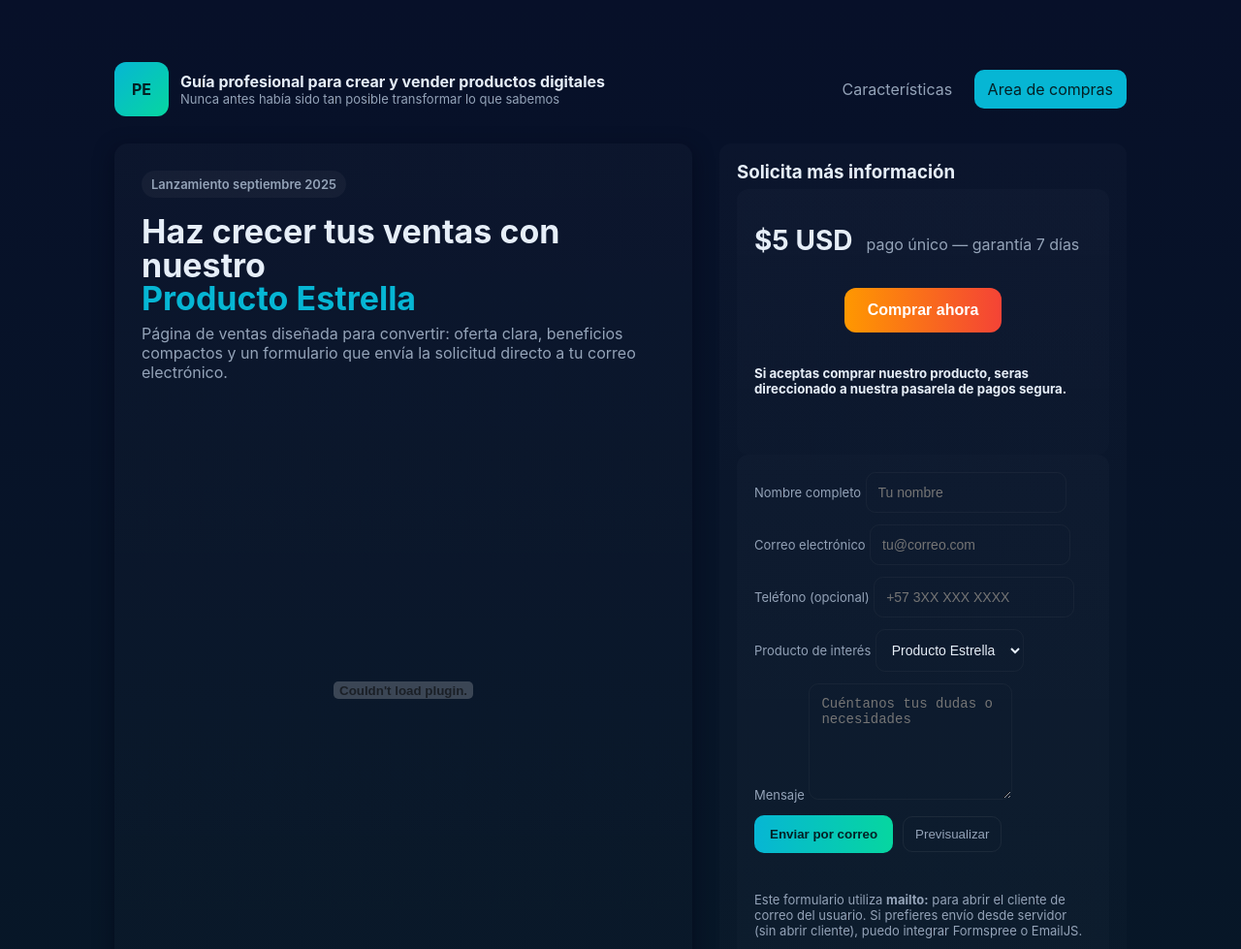
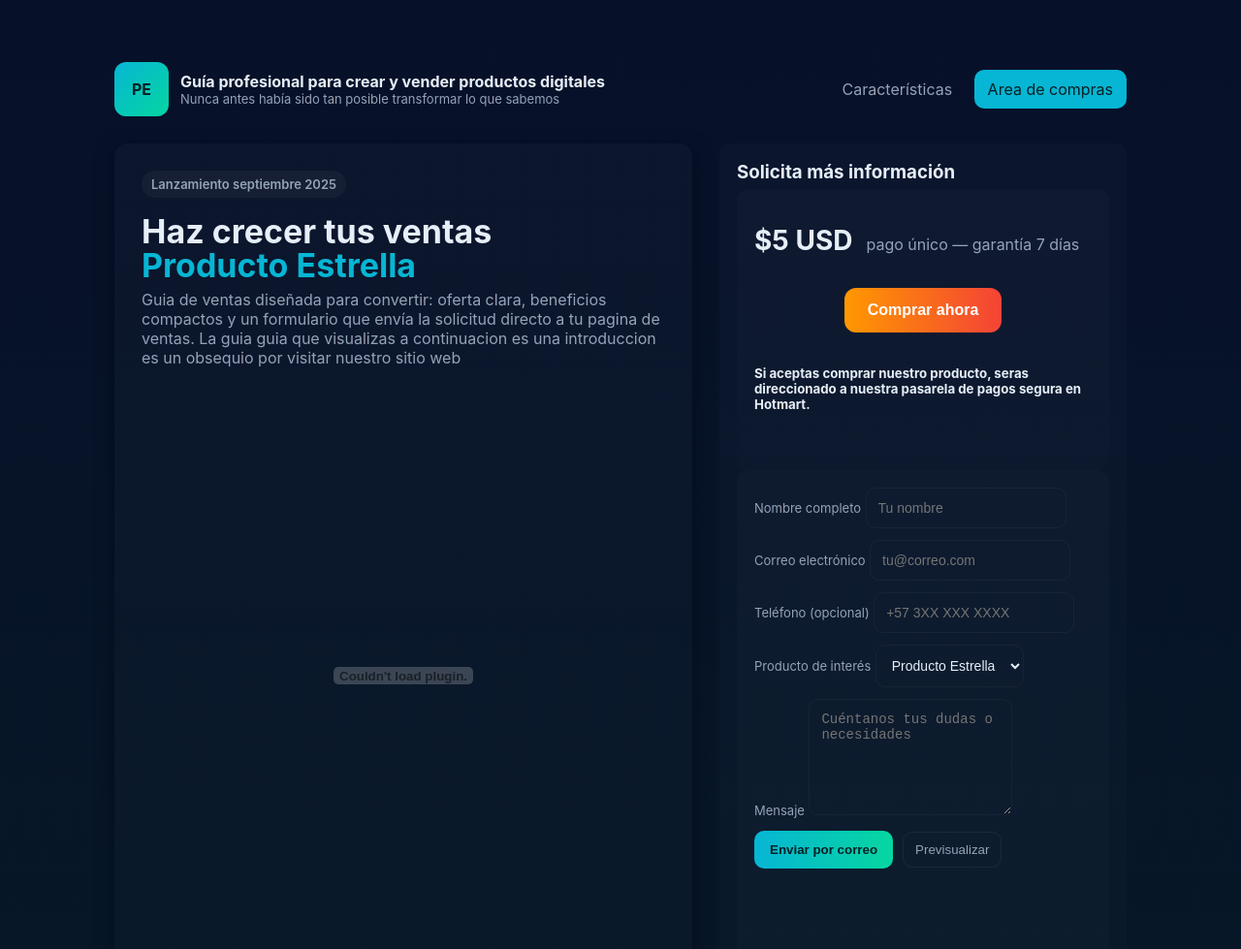
Before and after one commit to JuanDiaz77/Pagina_Inicial, a plain HTML site: page index.html in a window 1280 px wide. Shown: the top 979 px of the page at 97% size. Drawn offline with Linux system fonts and the light colour scheme.

Commit message:
Update index.html

```diff
--- a/index.html
+++ b/index.html
@@ -29,10 +29,11 @@
         <main class="grid">
             <section class="hero">
                 <span class="eyebrow">Lanzamiento septiembre 2025</span>
-                <h1>Haz crecer tus ventas con nuestro <br><span style="color:var(--accent)">Producto Estrella</span>
+                <h1>Haz crecer tus ventas <br><span style="color:var(--accent)">Producto Estrella</span>
                 </h1>
-                <p class="lead">Página de ventas diseñada para convertir: oferta clara, beneficios compactos y un
-                    formulario que envía la solicitud directo a tu correo electrónico.</p>
+                <p class="lead">Guia de ventas diseñada para convertir: oferta clara, beneficios compactos y un
+                    formulario que envía la solicitud directo a tu pagina de ventas.
+                 La guia guia que visualizas a continuacion es una introduccion es un obsequio por visitar nuestro sitio web</p>
 
                 <div class="pdf-viewer">
                     <embed src="Manual Productos Digitales.pdf" type="application/pdf" width="100%" height="600px" />
@@ -96,21 +97,13 @@
 
                 </div>
 
-                <footer>¿Necesitas integración con un servicio de emails (Formspree, EmailJS)? Dime y lo adapto.
+                <footer>////////////////////////////////////////////////////////////////////
                 </footer>
             </section>
 
             <aside class="form-wrapper" id="form">
                 <div class="card">
                     <h3 style="margin:0 0 6px">Solicita más información</h3>
-
-
-
-
-
-
-
-
 
 
                     <aside class="form-wrapper" id="form">
@@ -131,7 +124,7 @@
                     </div>
 
                      <div>
-                        <h5> Si aceptas comprar nuestro producto, seras direccionado a nuestra pasarela de pagos segura.
+                        <h5> Si aceptas comprar nuestro producto, seras direccionado a nuestra pasarela de pagos segura en Hotmart.
                         </h5>
                     </div>
 
@@ -185,10 +178,7 @@
 
                                 <div id="status" class="tiny" style="margin-top:8px"></div>
 
-                                <p class="tiny" style="margin-top:8px">Este formulario utiliza <strong>mailto:</strong>
-                                    para
-                                    abrir el cliente de correo del usuario. Si prefieres envío desde servidor (sin abrir
-                                    cliente), puedo integrar Formspree o EmailJS.</p>
+
 
 
 
```
